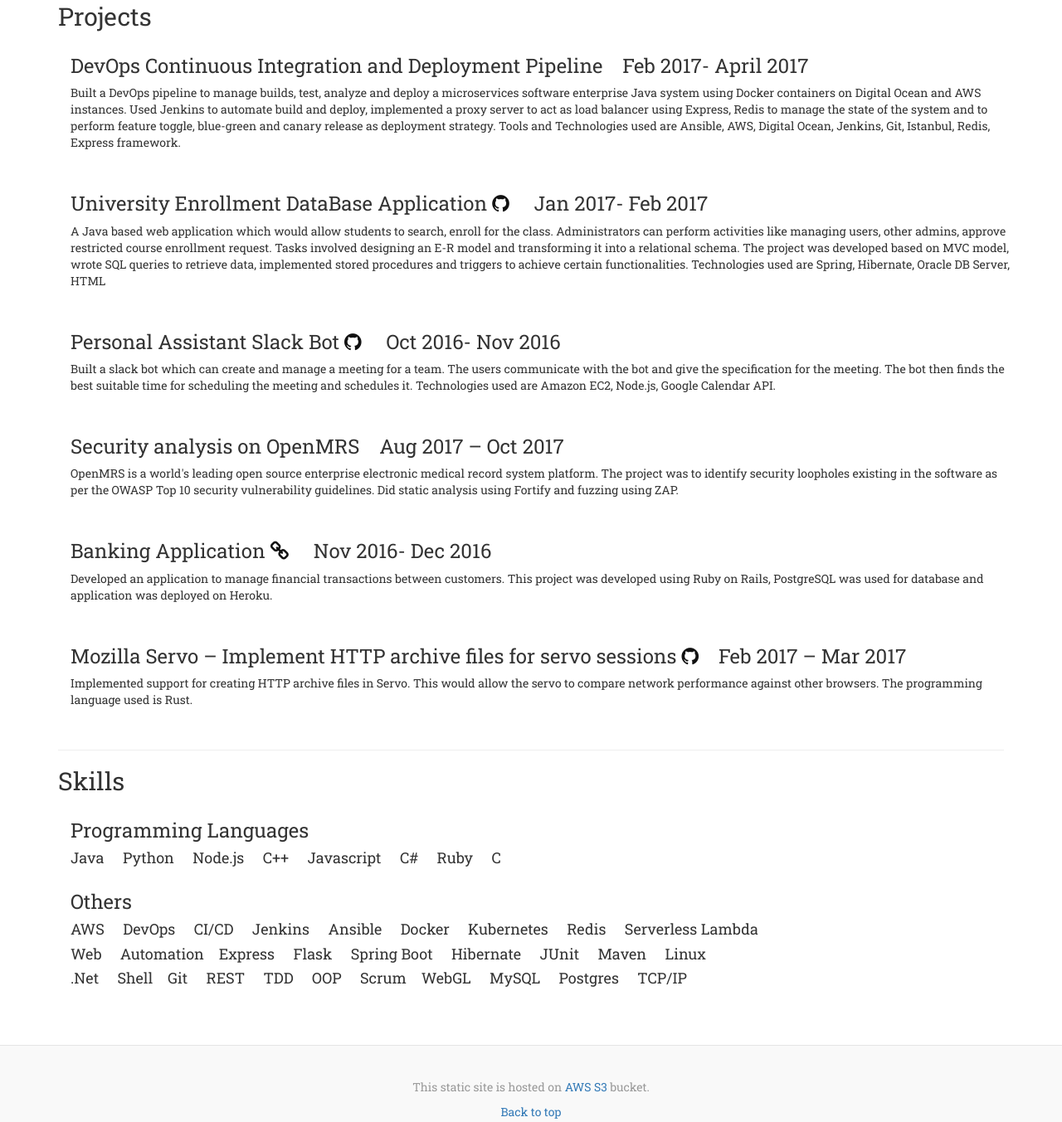
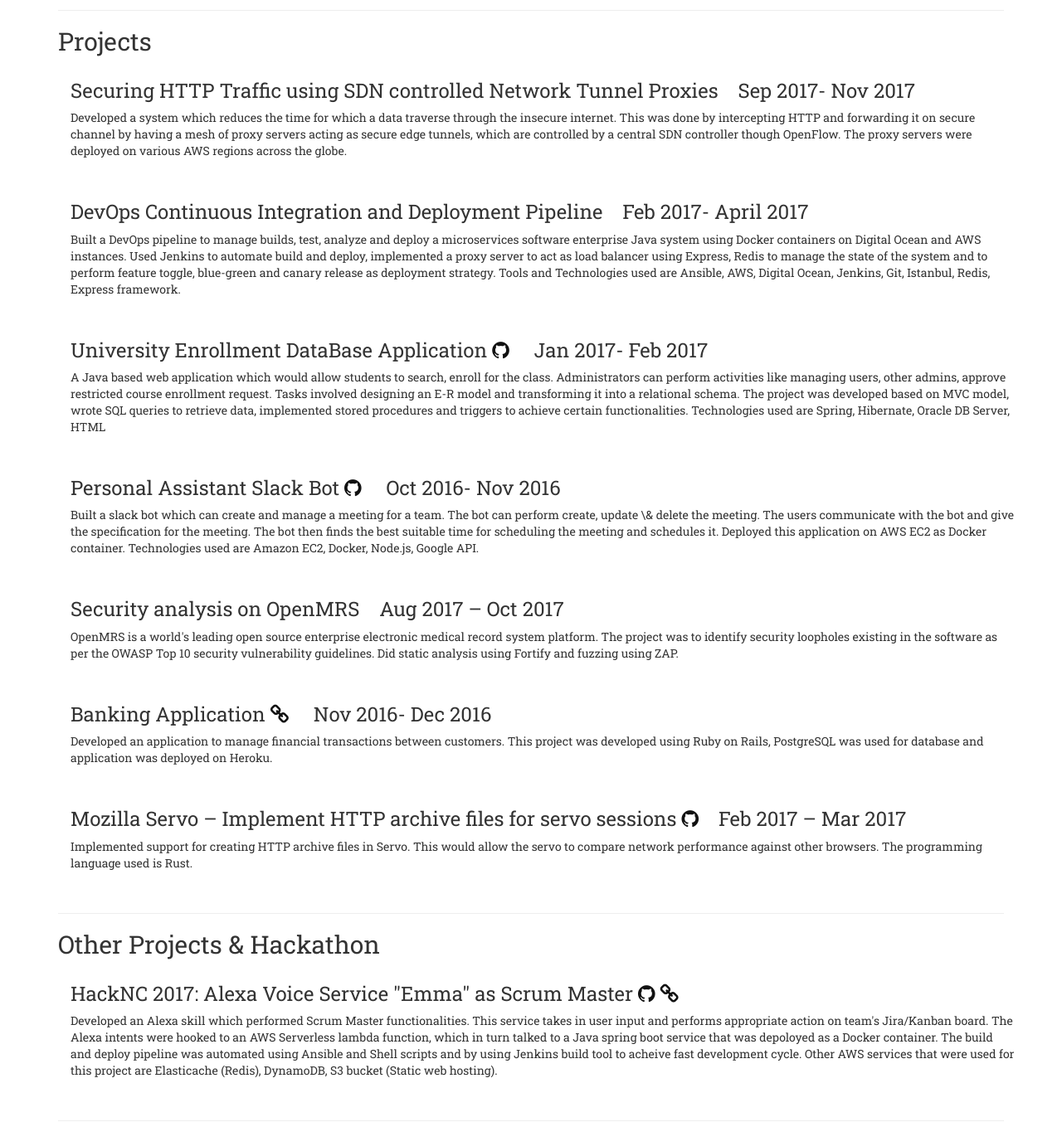
Before and after one commit to suniltheta/portfolio, a plain HTML site: page index.html in a window 1280 px wide. Shown: the part 1140-2493 px from the top of the page at 83% size. Drawn offline with nearby package versions, Linux system fonts and the light colour scheme.

Commit message:
resume update. Added NetSec project

```diff
--- a/index.html
+++ b/index.html
@@ -40,10 +40,10 @@
             <div class="col-md-9 col-md-push-3">
                 <h1>Sunil Narasimhamurthy</h1>
                 <p>I am in my final semester of my Master's education in Computer Science at NC State University,
-                    expected to complete by December 2017. I have 2.5 years of work experience in the industry as an
-                    application developer and DevOps Intern. I am passionate about contributing to the Open-source software community.
-                    I am open for an entry-level full-time opportunity as Software Developer in Java, Node.js, Python or  in DevOps
-                    roles beginning January 2018.
+                    going to graduate in December 2017. I have 2.5 years of work experience in the industry as a Software Engineer
+                    and DevOps Intern. I am passionate about contributing to the Open-source software community.
+                    I am open for an entry-level full-time opportunity as Software Developer in Java, Node.js, Python or
+                    Site Reliability Engineer, Build & Release Engineering, or DevOps Engineer roles beginning January 2018.
                 </p>
             </div>
             <div class="col-md-3 col-md-pull-9 div-img-custom">
@@ -95,6 +95,12 @@
         <section class="featurette" id="projects">
             <h2 class="featurette-heading">Projects</h2>
             <div class="container">
+                <h3 class="featurette-heading">Securing HTTP Traffic using SDN controlled Network Tunnel Proxies&nbsp;&nbsp;&nbsp; Sep 2017- Nov 2017</h3>
+                <p> Developed a system which reduces the time for which a data traverse through the insecure internet.
+                    This was done by intercepting HTTP and forwarding it on secure channel by having a mesh of proxy
+                    servers acting as secure edge tunnels, which are controlled by a central SDN controller though
+                    OpenFlow. The proxy servers were deployed on various AWS regions across the globe.</p>
+                <br>
                 <h3 class="featurette-heading">DevOps Continuous Integration and Deployment Pipeline&nbsp;&nbsp;&nbsp; Feb 2017- April 2017</h3>
                 <p> Built a DevOps pipeline to manage builds, test, analyze and deploy a microservices software enterprise
                     Java system using Docker containers on Digital Ocean and AWS instances.
@@ -115,10 +121,11 @@
                 <h3 class="featurette-heading">Personal Assistant Slack Bot
                     <a target="_blank" href="https://github.com/suniltheta/slackbot" style="color: #111111;"><i class="fa fa-github"></i></a>
                     &nbsp;&nbsp;&nbsp; Oct 2016- Nov 2016</h3>
-                <p> Built a slack bot which can create and manage a meeting for a team. The users
-                    communicate with the bot and give the specification for the meeting. The bot then
-                    finds the best suitable time for scheduling the meeting and schedules it. Technologies
-                    used are Amazon EC2, Node.js, Google Calendar API.</p>
+                <p> Built a slack bot which can create and manage a meeting for a team. The bot can
+                    perform create, update \& delete the meeting. The users communicate with the bot and
+                    give the specification for the meeting. The bot then finds the best suitable time for
+                    scheduling the meeting and schedules it. Deployed this application on AWS EC2
+                    as Docker container. Technologies used are Amazon EC2, Docker, Node.js, Google API.</p>
                 <br>
                 <h3 class="featurette-heading">Security analysis on OpenMRS&nbsp;&nbsp;&nbsp; Aug 2017 – Oct 2017</h3>
                 <p> OpenMRS is a world's leading open source enterprise electronic medical record system platform.
@@ -140,6 +147,20 @@
                 <br>
             </div>
         </section>
+        <hr class="featurette-divider">
+        <section class="featurette" id="other projects">
+            <h2 class="featurette-heading">Other Projects & Hackathon</h2>
+            <div class="container">
+                <h3 class="featurette-heading">HackNC 2017: Alexa Voice Service "Emma" as Scrum Master
+                    <a target="_blank" href="https://github.com/suniltheta/HackNC-infra-as-code" style="color: #111111;"><i class="fa fa-github"></i></a>
+                    <a target="_blank" href="https://devpost.com/software/emma-bot-as-scrum-master" style="color: #111111;"><i class="fa fa-link"></i></a></h3>
+                <p> Developed an Alexa skill which performed Scrum Master functionalities. This service takes in user input
+                    and performs appropriate action on team's Jira/Kanban board. The Alexa intents were hooked to an AWS Serverless lambda function,
+                    which in turn talked to a Java spring boot service that was depoloyed as a Docker container. The build and deploy pipeline was automated
+                    using Ansible and Shell scripts and by using Jenkins build tool to acheive fast development cycle. Other AWS services that were used for this
+                    project are Elasticache (Redis), DynamoDB, S3 bucket (Static web hosting).</p>
+                <br>
+            </div>
         <hr class="featurette-divider">
         <section class="featurette" id="skills">
             <h2 class="featurette-heading">Skills</h2>
```
